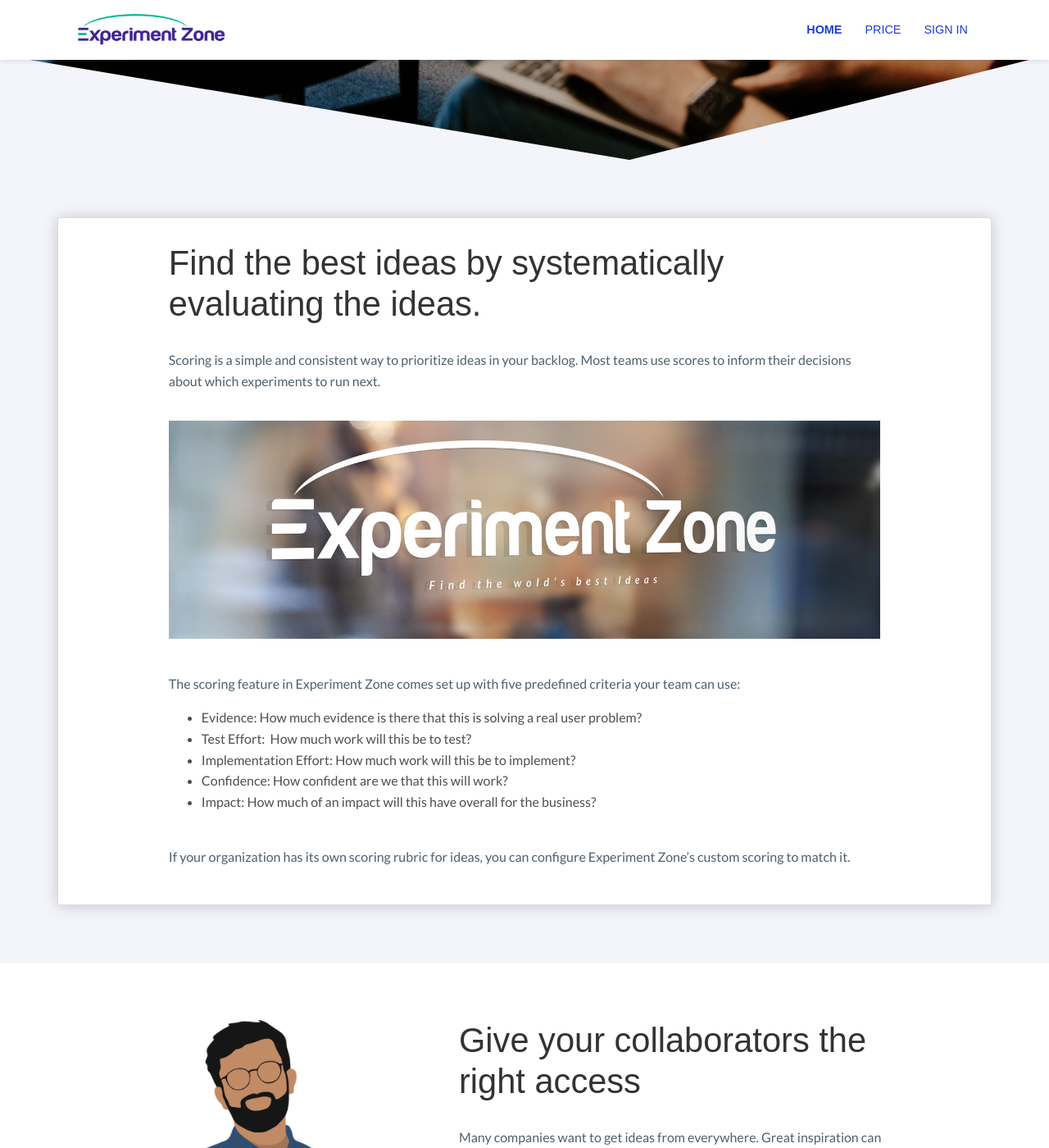
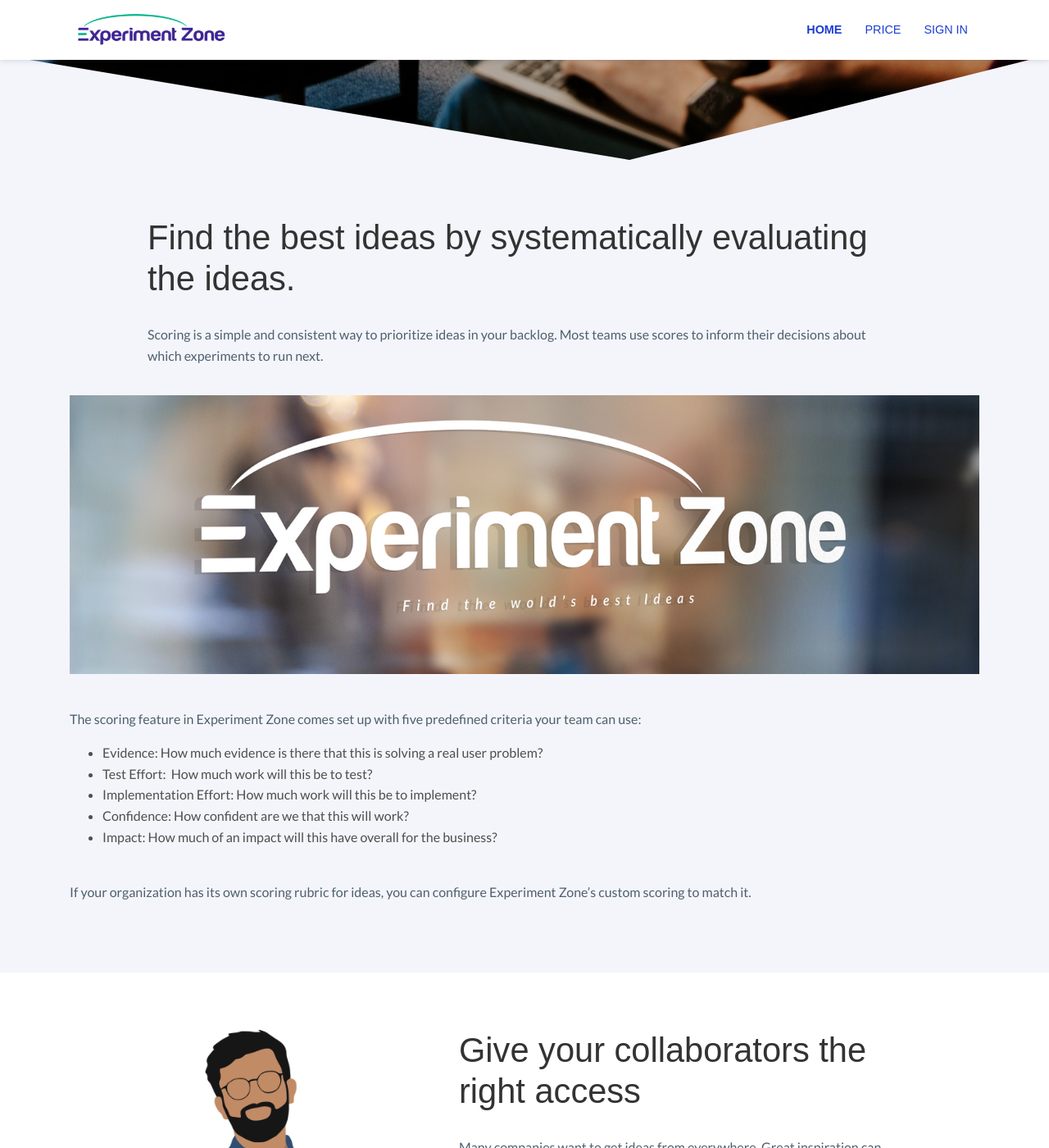
Before and after one commit to metricrux-team/hypothesis-lybrary-site, a Jekyll site: the page built from index.html, in a window 1280 px wide and 1400 px high, scrolled down 1566 px. Shown: the whole window at 82% size. Built offline with Jekyll 4.4.1, drawn with Linux system fonts in a browser that asks for light colours; some web fonts are replaced.

Commit message:
Mobile spacing and font-size bugs

```diff
--- a/assets/css/main.scss
+++ b/assets/css/main.scss
@@ -2,3 +2,23 @@
 ---
 
 @import "style";
+
+.service-header {
+  font-size: 3rem;
+  font-weight: 400;
+}
+@media only screen and (max-width: 463px) {
+  .service-header {
+    font-size: 2rem;
+  }
+}
+
+@media only screen and (max-width: 443px) {
+  #generic_price_table
+    .generic_content
+    .generic_head_price
+    .generic_head_content
+    .head {
+    padding-top: 25px;
+  }
+}
--- a/index.html
+++ b/index.html
@@ -126,7 +126,7 @@
       </div>
       {% endif %}
       <div
-        class="col-10 {% if site.params.homepage.splash_one_image %}col-md-4{% else %}col-md-10{% endif %}"
+        class="col-12 {% if site.params.homepage.splash_one_image %}col-md-4{% else %}col-md-10{% endif %}"
       >
         {% if site.params.homepage.splash_one_heading %}
         <h2>{{ site.params.homepage.splash_one_heading }}</h2>
@@ -180,9 +180,9 @@
 {% if site.params.homepage.show_splash_section_three %}
 <div class="strip strip-grey pt-7 pb-7 splash splash-one">
   <div class="container">
-    <div class="row justify-content-center team-summary">
+    <div class="row justify-content-center">
       <div
-        class="col-10 {% if site.params.homepage.splash_three_image %}col-md-10{% else %}col-md-10{% endif %}"
+        class="col-12 {% if site.params.homepage.splash_three_image %}col-md-10{% else %}col-md-10{% endif %}"
       >
         {% if site.params.homepage.splash_three_heading %}
         <h2>{{ site.params.homepage.splash_three_heading }}</h2>
@@ -198,14 +198,14 @@
         {% endif %}
       </div>
       {% if site.params.homepage.splash_three_image %}
-      <div class="col-10">
+      <div class="col-12">
         <img
           class="img-fluid"
           src="{{ site.params.homepage.splash_three_image | relative_url }}"
         />
       </div>
       {% endif %}
-      <div class="col-10">
+      <div class="col-12">
         <p>&nbsp;</p>
         <p>
           <span style="font-weight: 400;">The scoring feature in Experiment Zone comes set up with five predefined criteria your team can use:&nbsp;</span>
@@ -251,7 +251,7 @@
       </div>
       {% endif %}
       <div
-        class="col-10 {% if site.params.homepage.splash_four_image %}col-md-6{% else %}col-md-10{% endif %}"
+        class="col-12 {% if site.params.homepage.splash_four_image %}col-md-6{% else %}col-md-10{% endif %}"
       >
         {% if site.params.homepage.splash_four_heading %}
         <h2>{{ site.params.homepage.splash_four_heading }}</h2>
@@ -278,7 +278,7 @@
     <div class="row justify-content-center">
       {% endif %}
       <div
-        class="col-10 {% if site.params.homepage.splash_five_image %}col-md-6{% else %}col-md-10{% endif %}"
+        class="col-12 {% if site.params.homepage.splash_five_image %}col-md-6{% else %}col-md-10{% endif %}"
       >
         {% if site.params.homepage.splash_five_heading %}
         <h2>{{ site.params.homepage.splash_five_heading }}</h2>
--- a/pages/services.html
+++ b/pages/services.html
@@ -11,6 +11,7 @@
 heroDiagonal: true
 heroDiagonalFill: "#f4f5fb"
 ---
+
 <!-- {% include hero-image.html background=null fullscreen=page.heroFullscreen
   height=page.heroHeight heading=page.heroHeading subheading=page.heroSubHeading
   overlay=page.heroBackgroundOverlay diagonal=page.heroDiagonal
@@ -20,7 +21,7 @@
   <div class="container">
     <div class="row justify-content-center">
       <div class="col-10 text-center text-white">
-        <h1 style="font-size: 3rem;font-weight: 400;">One simple plan. No hidden fees</h1>
+        <h1 class="service-header">One simple plan. No hidden fees</h1>
         <p class="text-white">Unlimited Test Ideas. Unlimited Storage. Unlimited Teamwork</p>
       </div>
     </div>
@@ -56,7 +57,7 @@
                   <!--HEAD START-->
                   <div class="head_bg"></div>
                   <div class="head">
-                    <span style="color: #fff;">Find your best test ideas</span>
+                    <span style="color: #fff; padding: 0 5px 0 5px;">Find your best test ideas</span>
                   </div>
                   <!--//HEAD END-->
                 </div>
```
